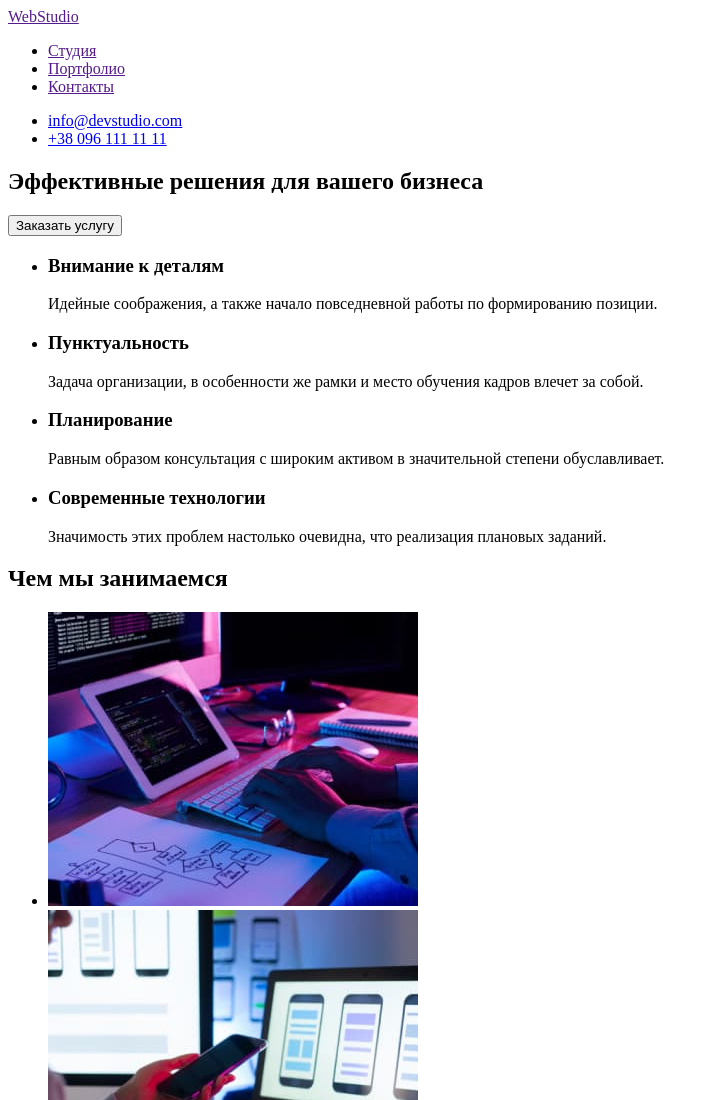
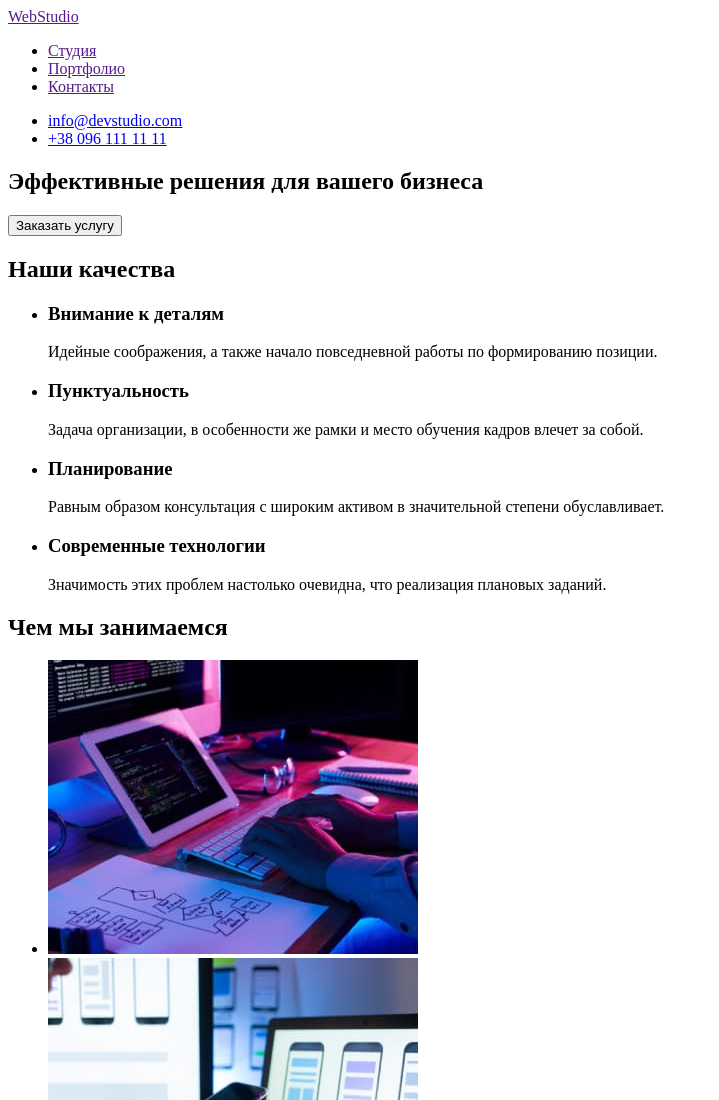
Before and after one commit to Ksanderone/goit-markup-hw-01, a plain HTML site: page index.html in a window 1280 px wide. Shown: the top 1100 px of the page, without its empty margins (0-719 px from the left). Drawn offline with Linux system fonts and the light colour scheme.

Commit message:
Update index.html

```diff
--- a/index.html
+++ b/index.html
@@ -47,6 +47,7 @@
 
 <!-- Качества -->
     <section>
+        <h2>Наши качества</h2>
         <ul>
             <li>
                 <h3>Внимание к деталям</h3>
```
